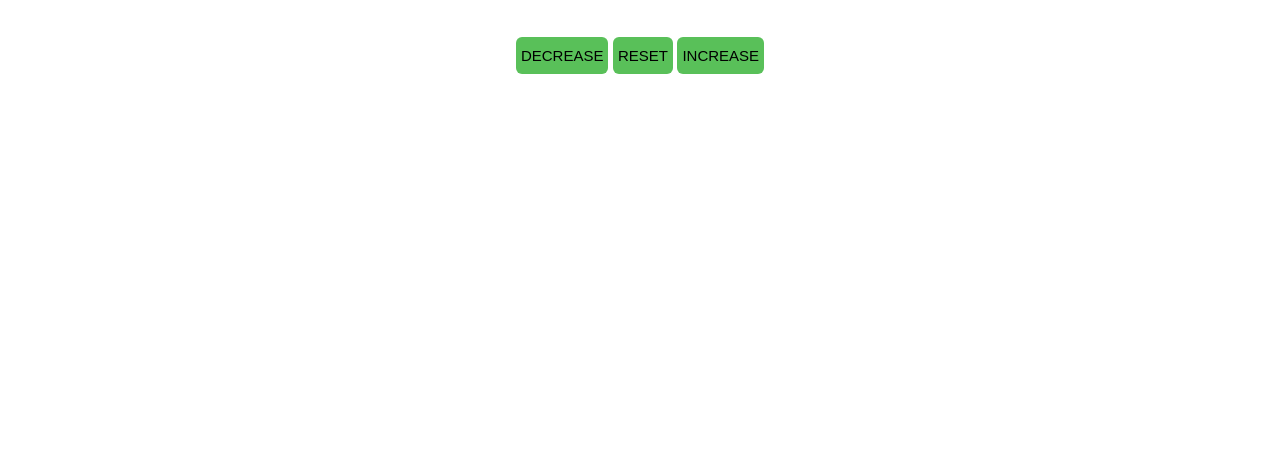
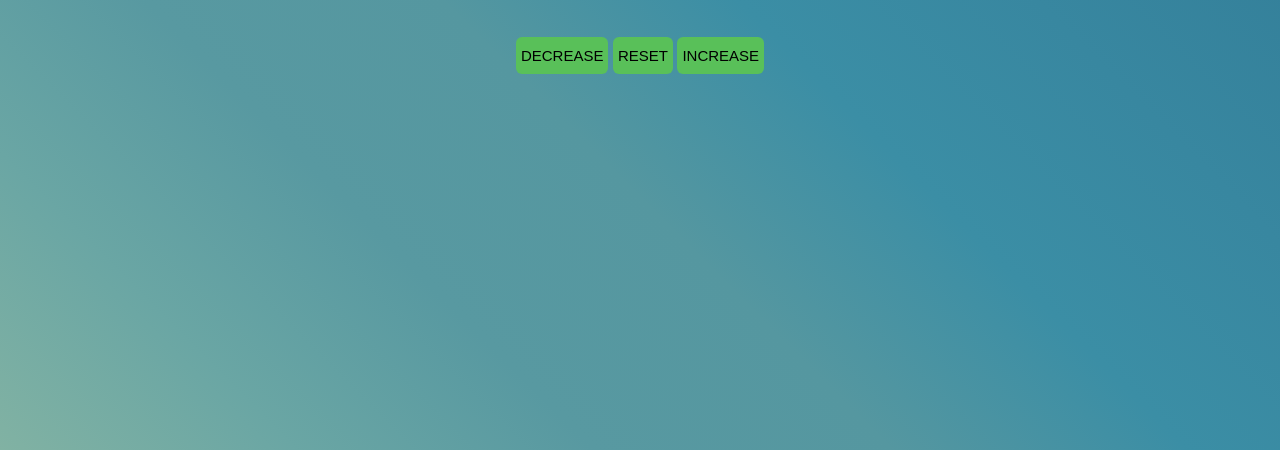
Before and after one commit to NikaBotchorishvili/counter, a plain HTML site: page index.html in a window 1280 px wide. Shown: the part 350-800 px from the top of the page. Drawn offline with Linux system fonts and the light colour scheme.

Commit message:
Change background color

```diff
--- a/assets/css/style.css
+++ b/assets/css/style.css
@@ -4,6 +4,9 @@
     font-family: sans-serif;
 }
 
+body{
+    background: linear-gradient(45deg, #81B2A3, #6AA6A4 , #5899A1, #5597A0, #3B8EA5, #3887A0, #34809A, #317995);
+}
 main{
     text-align: center;
     margin-top: 250px;
```
